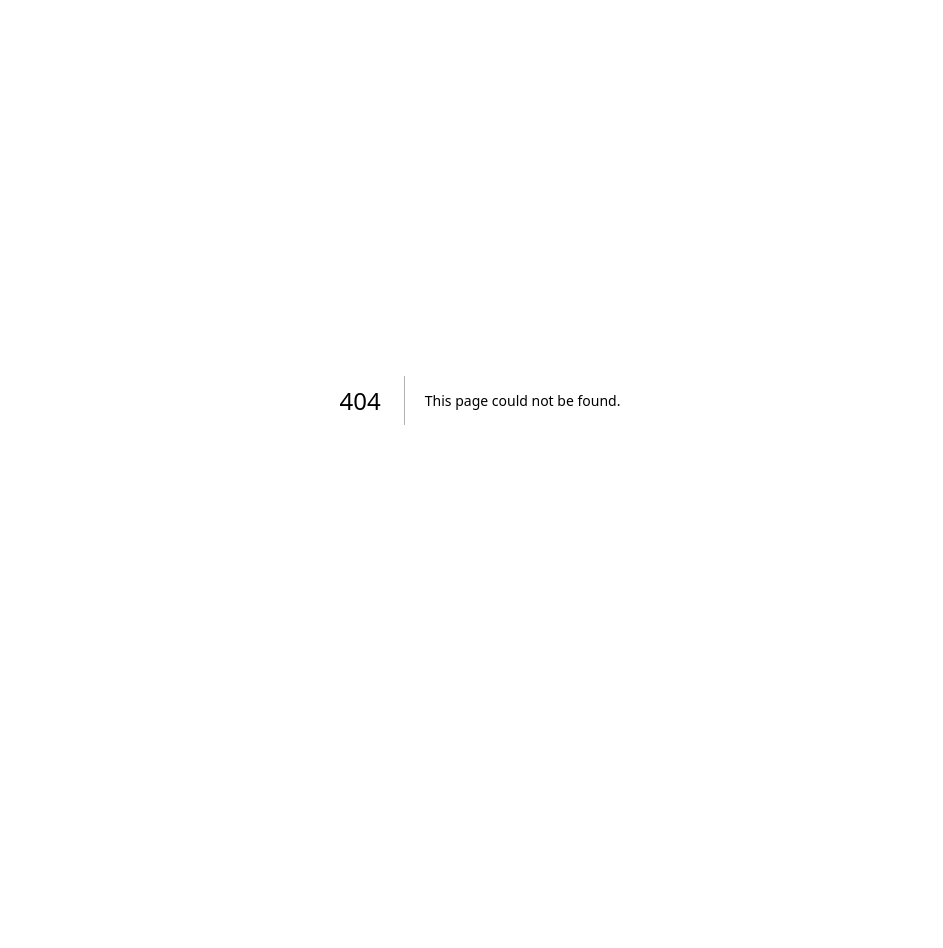
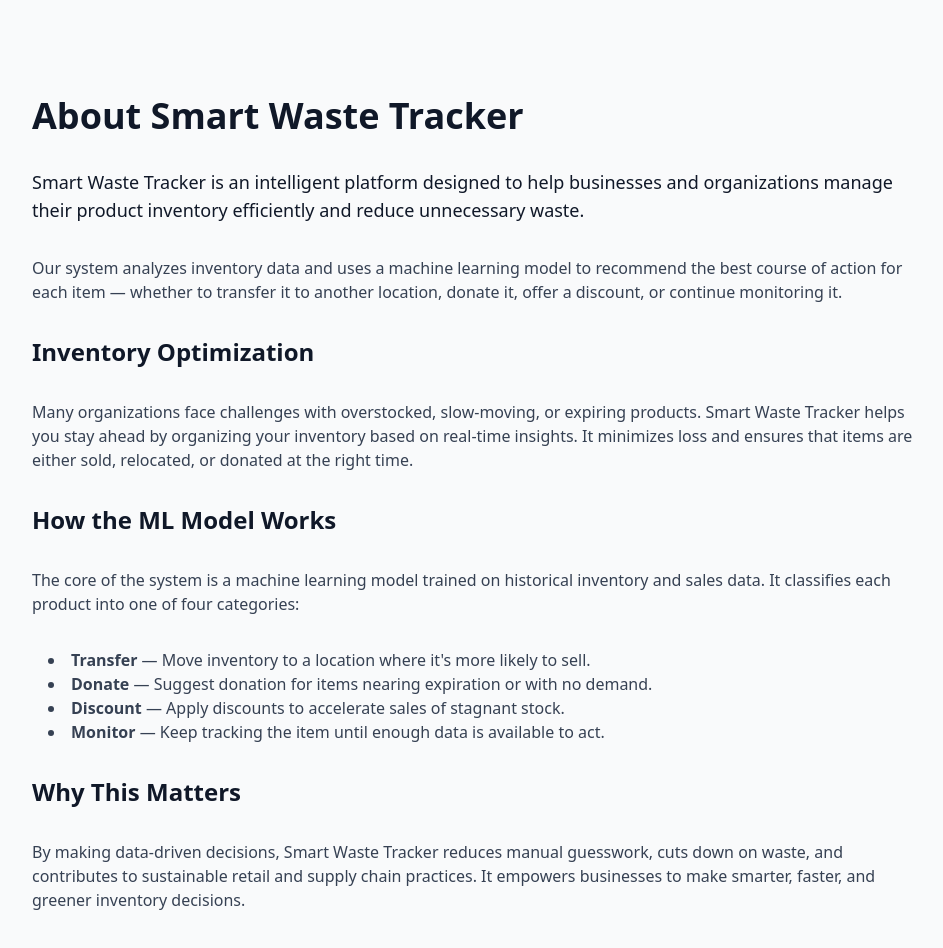
Before and after one commit to Saurabhyadav0/sparkathon-walmart, a Next.js app: page /about in a window 1280 px wide. Before the commit this address had no page. Shown: the top 948 px of the page, without its empty margins (160-1103 px from the left). Before the commit the page ends 800 px from the top, so only its background shows below. Built offline with nearby package versions, Linux system fonts and the light colour scheme.

Commit message:
added about section

```diff
--- /dev/null
+++ b/app/about/page.tsx
@@ -0,0 +1,42 @@
+export default function AboutPage() {
+  return (
+    <div className="min-h-screen pt-24 px-6 bg-gray-50 dark:bg-gray-900 text-gray-900 dark:text-gray-100">
+      <div className="max-w-4xl mx-auto space-y-8">
+        <h1 className="text-4xl font-bold">About Smart Waste Tracker</h1>
+
+        <p className="text-lg">
+          Smart Waste Tracker is an intelligent platform designed to help businesses and organizations manage their product inventory efficiently and reduce unnecessary waste.
+        </p>
+
+        <p className="text-md text-gray-700 dark:text-gray-300">
+          Our system analyzes inventory data and uses a machine learning model to recommend the best course of action for each item — whether to transfer it to another location, donate it, offer a discount, or continue monitoring it.
+        </p>
+
+        <h2 className="text-2xl font-semibold">Inventory Optimization</h2>
+        <p className="text-md text-gray-700 dark:text-gray-300">
+          Many organizations face challenges with overstocked, slow-moving, or expiring products. Smart Waste Tracker helps you stay ahead by organizing your inventory based on real-time insights. It minimizes loss and ensures that items are either sold, relocated, or donated at the right time.
+        </p>
+
+        <h2 className="text-2xl font-semibold">How the ML Model Works</h2>
+        <p className="text-md text-gray-700 dark:text-gray-300">
+          The core of the system is a machine learning model trained on historical inventory and sales data. It classifies each product into one of four categories:
+        </p>
+        <ul className="list-disc list-inside text-gray-700 dark:text-gray-300 pl-4">
+          <li><strong>Transfer</strong> — Move inventory to a location where it's more likely to sell.</li>
+          <li><strong>Donate</strong> — Suggest donation for items nearing expiration or with no demand.</li>
+          <li><strong>Discount</strong> — Apply discounts to accelerate sales of stagnant stock.</li>
+          <li><strong>Monitor</strong> — Keep tracking the item until enough data is available to act.</li>
+        </ul>
+
+        <h2 className="text-2xl font-semibold">Why This Matters</h2>
+        <p className="text-md text-gray-700 dark:text-gray-300">
+          By making data-driven decisions, Smart Waste Tracker reduces manual guesswork, cuts down on waste, and contributes to sustainable retail and supply chain practices. It empowers businesses to make smarter, faster, and greener inventory decisions.
+        </p>
+
+        <p className="text-md text-gray-700 dark:text-gray-300">
+          Whether you're managing a retail store, a warehouse, or a donation center, Smart Waste Tracker helps you get the most value out of every item in your inventory.
+        </p>
+      </div>
+    </div>
+  );
+}
--- a/component/Navbar.tsx
+++ b/component/Navbar.tsx
@@ -1,8 +1,8 @@
-"use client"
+"use client";
 
-import Link from "next/link"
-import { SignedIn, SignedOut, SignInButton, UserButton } from "@clerk/nextjs"
-import ToggleButton from "./theme/ToggleButton"
+import Link from "next/link";
+import { SignedIn, SignedOut, SignInButton, UserButton } from "@clerk/nextjs";
+import ToggleButton from "./theme/ToggleButton";
 
 export default function Navbar() {
   return (
@@ -21,6 +21,17 @@ export default function Navbar() {
 
         <div className="flex items-center space-x-4">
           <ToggleButton />
+
+          {/* 🆕 About Button */}
+          <Link
+            href="/about"
+            className="text-sm font-medium px-3 py-2 rounded-md
+              text-gray-800 dark:text-gray-100 hover:bg-gray-200
+              dark:hover:bg-gray-700 transition"
+          >
+            About
+          </Link>
+
           <SignedIn>
             <UserButton afterSignOutUrl="/" />
           </SignedIn>
@@ -36,5 +47,5 @@ export default function Navbar() {
         </div>
       </div>
     </nav>
-  )
+  );
 }
```
